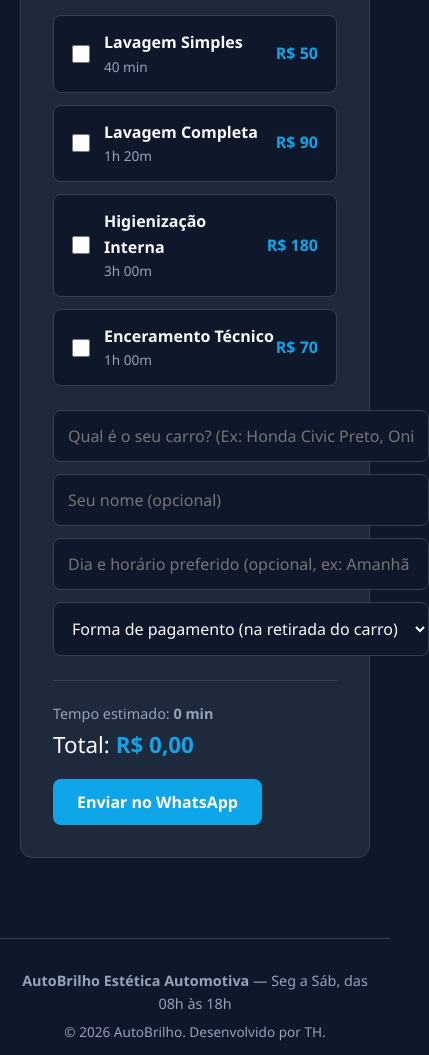
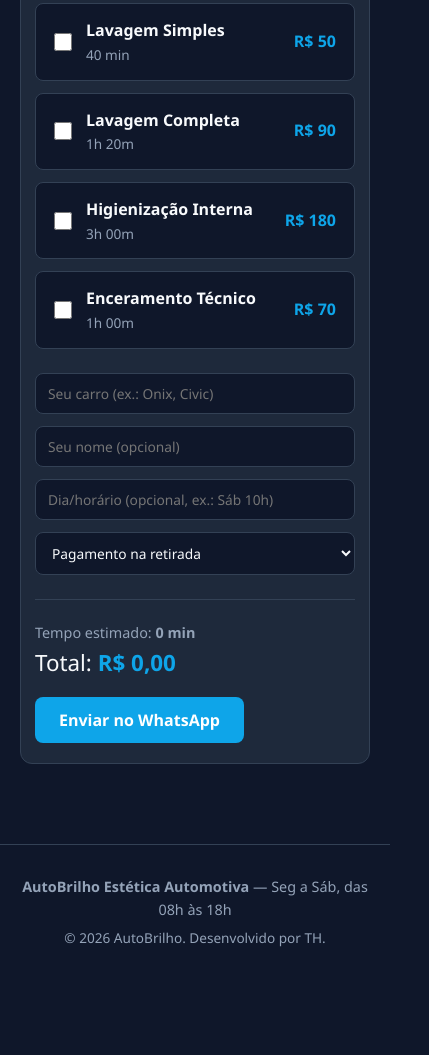
Before and after one commit to arthurzin7x/autobrilho-lava-jato, a plain HTML site: page index.html in a window 390 px wide. Shown: the part 6061-7116 px from the top of the page, 429 px wide, since content can reach past the window. After the commit the page ends 7040 px from the top, so only its background shows below. Drawn offline with Linux system fonts and the light colour scheme.

Commit message:
fix: ajusta tamanho e alinhamento dos campos no mobile

```diff
--- a/index.html
+++ b/index.html
@@ -241,11 +241,11 @@
 
         <!-- Dados do Cliente, Carro e Pagamento -->
         <div class="inputs-grid">
-          <input type="text" id="cliente-carro" placeholder="Qual é o seu carro? (Ex: Honda Civic Preto, Onix 2022)" required>
+          <input type="text" id="cliente-carro" placeholder="Seu carro (ex.: Onix, Civic)" required>
           <input type="text" id="cliente-nome" placeholder="Seu nome (opcional)">
-          <input type="text" id="cliente-data" placeholder="Dia e horário preferido (opcional, ex: Amanhã às 14h)">
+          <input type="text" id="cliente-data" placeholder="Dia/horário (opcional, ex.: Sáb 10h)">
           <select id="cliente-pagamento" required>
-            <option value="" disabled selected>Forma de pagamento (na retirada do carro)</option>
+            <option value="" disabled selected>Pagamento na retirada</option>
             <option value="Pix">Pix</option>
             <option value="Cartão de Crédito">Cartão de Crédito</option>
             <option value="Cartão de Débito">Cartão de Débito</option>
--- a/script.js
+++ b/script.js
@@ -78,7 +78,7 @@ form.addEventListener('submit', (e) => {
   }
 
   const valorFormatado = `R$ ${totalFinal.toFixed(2).replace('.', ',')}`;
-  const numeroLoja = '5561999999999'; // Coloque seu número real aqui (55 + DDD + número)
+  const numeroLoja = '5561996195327'; // Coloque seu número real aqui (55 + DDD + número)
 
   let mensagem =
     `Olá, AutoBrilho! Quero fazer uma lavagem:%0A%0A` +
--- a/style.css
+++ b/style.css
@@ -386,7 +386,9 @@ body {
   border-radius: 12px;
   padding: 32px;
   max-width: 750px;
+  width: 100%;
   margin: 0 auto;
+  overflow-x: clip;
 }
 
 .porte-selector {
@@ -456,19 +458,25 @@ body {
 
 .inputs-grid {
   display: grid;
-  grid-template-columns: 1fr;
+  grid-template-columns: minmax(0, 1fr);
   gap: 12px;
   margin-bottom: 24px;
+  width: 100%;
+  min-width: 0;
 }
 
 .inputs-grid input,
 .inputs-grid select {
+  width: 100%;
+  min-width: 0;
+  max-width: 100%;
   background-color: var(--bg-dark);
   border: 1px solid var(--border);
   color: var(--text-light);
-  padding: 14px;
+  padding: 12px 14px;
   border-radius: 8px;
-  font-size: 1rem;
+  font-size: 0.95rem;
+  text-overflow: ellipsis;
 }
 
 .inputs-grid select {
@@ -527,6 +535,9 @@ body {
 }
 
 @media (max-width: 600px) {
+  body {
+    overflow-x: clip;
+  }
   .hero h1 {
     font-size: 2rem;
   }
@@ -536,4 +547,12 @@ body {
   .nav a:not(.btn-nav) {
     display: none;
   }
+  .orcamento-box {
+    padding: 20px 14px;
+  }
+  .inputs-grid input,
+  .inputs-grid select {
+    padding: 10px 12px;
+    font-size: 0.86rem;
+  }
 }
```
